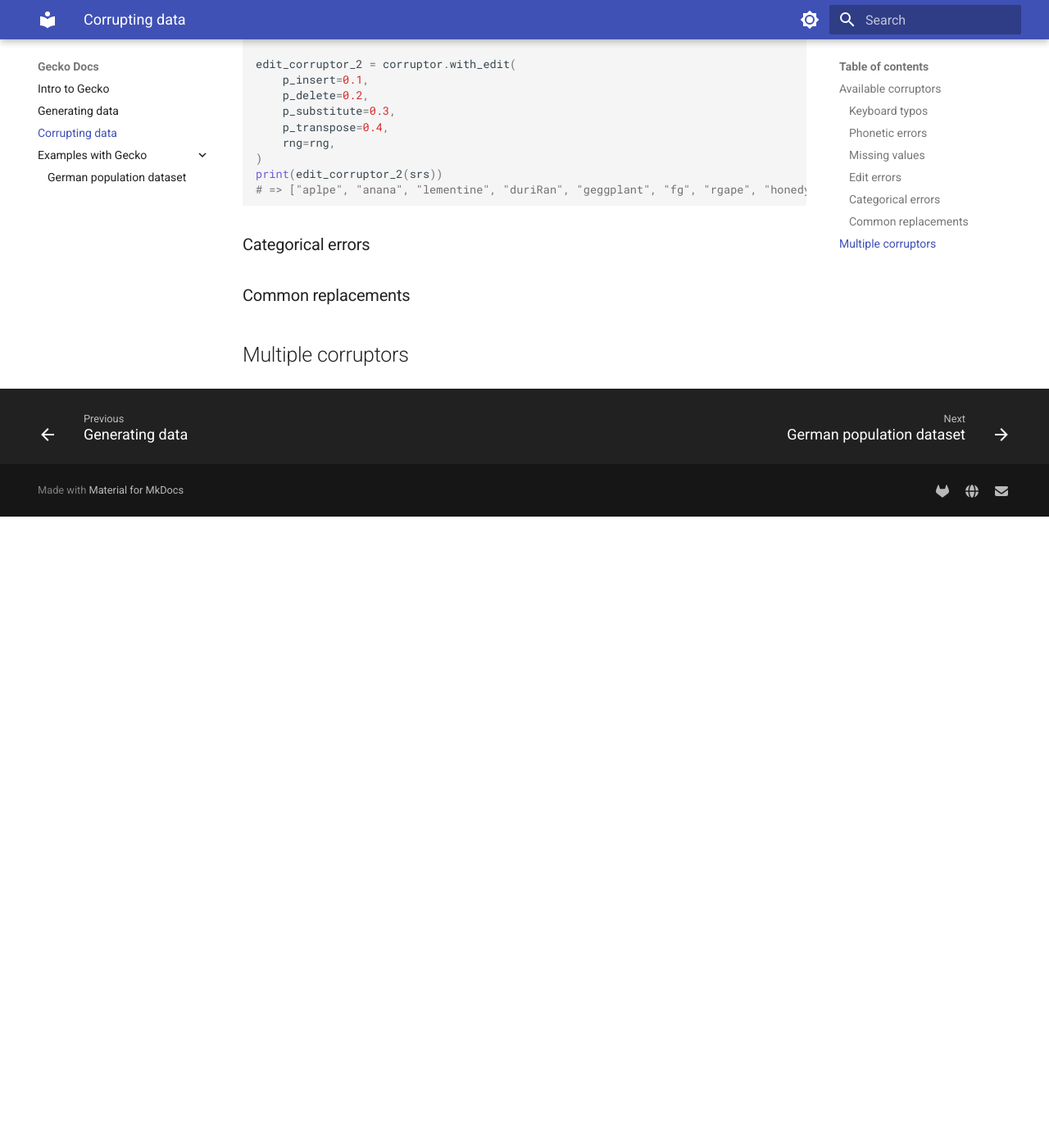
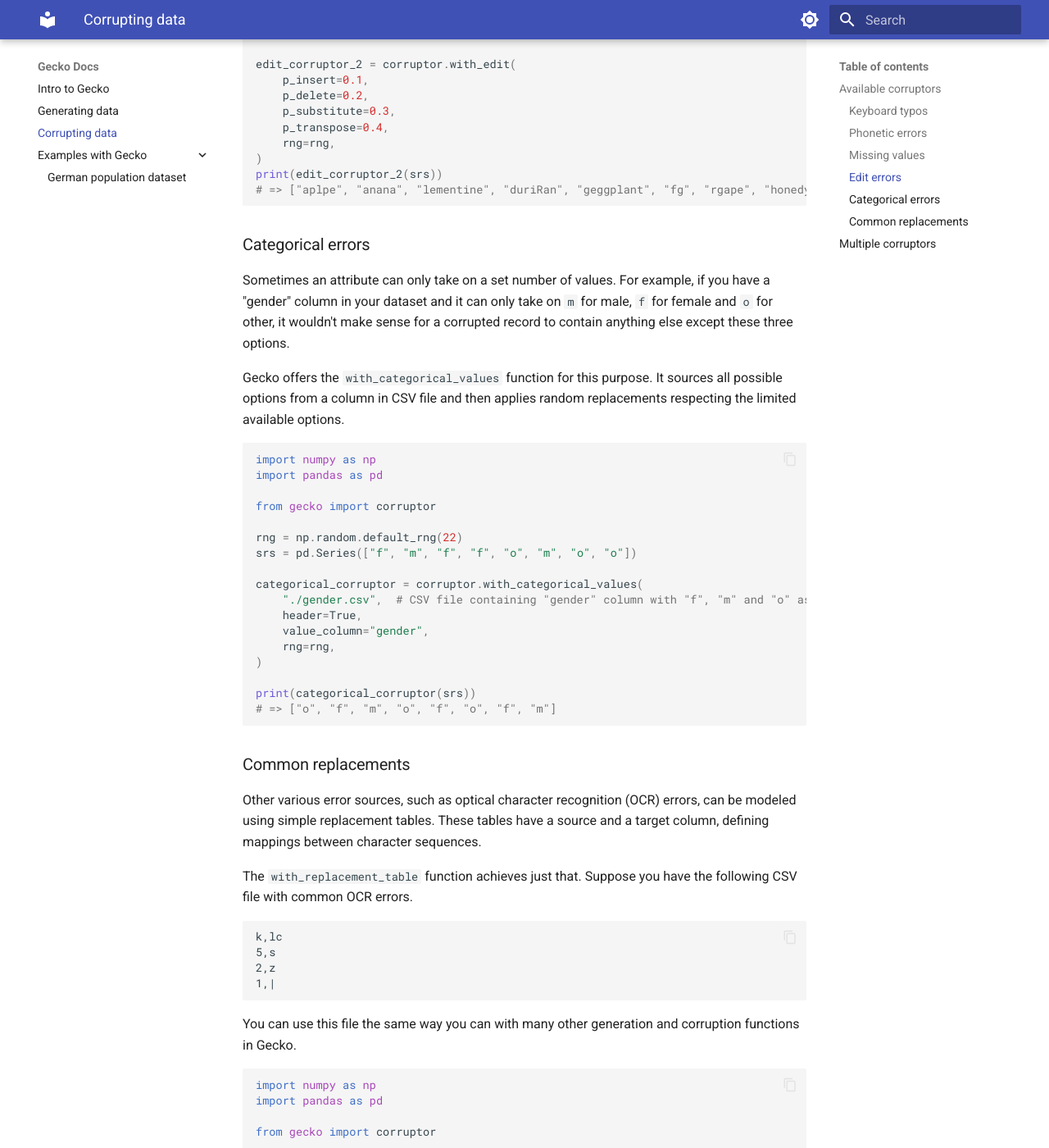
Before and after one commit to mjugl/gecko-docs-test, an MkDocs documentation site: the page built from docs/data-corruption.md, in a window 1280 px wide and 1400 px high, scrolled down 5034 px. Shown: the whole window at 82% size. Built offline with MkDocs 1.6.1 and Material for MkDocs 9.7.7, drawn with Linux system fonts in a browser that asks for light colours; before the commit the page ends 5664 px from its top, so only the background shows below that; some of the changed text lies outside the part shown.

Commit message:
Complete data corruption docs

````diff
--- a/docs/data-corruption.md
+++ b/docs/data-corruption.md
@@ -257,6 +257,118 @@
 
 ### Categorical errors
 
+Sometimes an attribute can only take on a set number of values.
+For example, if you have a "gender" column in your dataset and it can only take on `m` for male, `f` for female and `o` for other, it wouldn't make sense for a corrupted record to contain anything else except these three options.
+
+Gecko offers the `with_categorical_values` function for this purpose.
+It sources all possible options from a column in CSV file and then applies random replacements respecting the limited available options.
+
+```python
+import numpy as np
+import pandas as pd
+
+from gecko import corruptor
+
+rng = np.random.default_rng(22)
+srs = pd.Series(["f", "m", "f", "f", "o", "m", "o", "o"])
+
+categorical_corruptor = corruptor.with_categorical_values(
+    "./gender.csv",  # CSV file containing "gender" column with "f", "m" and "o" as possible values
+    header=True,
+    value_column="gender",
+    rng=rng,
+)
+
+print(categorical_corruptor(srs))
+# => ["o", "f", "m", "o", "f", "o", "f", "m"]
+```
+
 ### Common replacements
 
+Other various error sources, such as optical character recognition (OCR) errors, can be modeled using simple replacement tables.
+These tables have a source and a target column, defining mappings between character sequences.
+
+The `with_replacement_table` function achieves just that.
+Suppose you have the following CSV file with common OCR errors.
+
+```csv
+k,lc
+5,s
+2,z
+1,|
+```
+
+You can use this file the same way you can with many other generation and corruption functions in Gecko.
+
+```python
+import numpy as np
+import pandas as pd
+
+from gecko import corruptor
+
+rng = np.random.default_rng(6379)
+srs = pd.Series(["kick 0", "step 1", "go 2", "run 5"])
+
+replacement_corruptor = corruptor.with_replacement_table(
+    "./ocr.csv",
+    rng=rng,
+)
+
+print(replacement_corruptor(srs))
+# => ["lcick 0", "step |", "go z", "run s"]
+```
+
 ## Multiple corruptors
+
+Using `corrupt_dataframe`, you can apply multiple corruptors on many columns at once.
+It is possible to set probabilities for each corruptor, as well as to define multiple corruptors per column.
+
+```python
+import string
+
+import numpy as np
+import pandas as pd
+
+from gecko import corruptor
+
+df = pd.DataFrame(
+    {
+        "fruit": ["apple", "banana", "orange"],
+        "type": ["elstar", "cavendish", "mandarin"],
+        "weight_in_grams": ["241.0", "195.6", "71.1"],
+        "amount": ["3", "5", "6"],
+        "grade": ["B", "C", "B"],
+    }
+)
+
+rng = np.random.default_rng(25565)
+
+df_corrupt = corruptor.corrupt_dataframe(df, {
+    "fruit": [ # (1)!
+        (.75, corruptor.with_cldr_keymap_file("de-t-k0-windows.xml", rng=rng,))
+    ],
+    "type": [ # (2)!
+        corruptor.with_edit(
+            p_insert=.4,
+            p_delete=.3,
+            p_substitute=.2,
+            p_transpose=.1,
+            charset=string.ascii_lowercase,
+        )
+    ],
+    "grade": [ # (3)!
+        corruptor.with_missing_value(strategy="all"),
+        corruptor.with_substitute(charset=string.ascii_uppercase, rng=rng),
+    ]
+})
+
+print(df_corrupt)
+# => [["fruit", "type", "weight_in_grams", "amount", "grade"],
+#       ["apole", "lstar", "241.0", "3", ""],
+#       ["bananq", "cavendiash", "195.6", "5", ""],
+#       ["oeange", "mandarni", "71.1", "6", "M"]]
+```
+
+1. You can assign probabilities to corruptors for a column. In this case, the keymap corruptor will apply to 75% of all records. The remaining 25% remain untouched.
+2. You can assign a single corruptor to a column. In this case, the edit corruptor will apply to all records.
+3. You can assign multiple corruptors to a column. In this case, the missing value and substitute corruptors will apply to 50% of records each.
````
